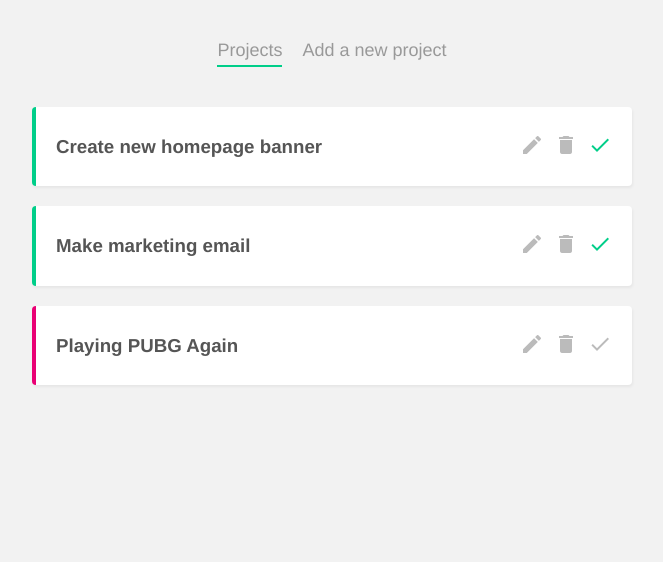
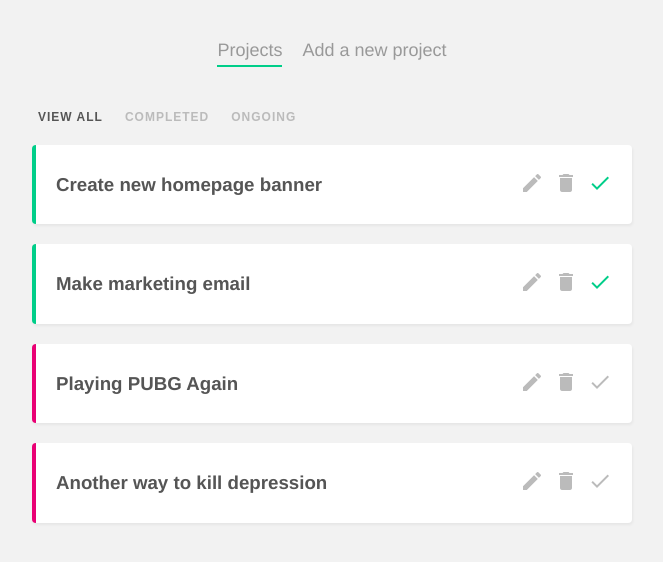
Before and after one commit to mic7x4/vue-js-3, a Vue app in the folder project-planner/: page / in a window 1280 px wide. Shown: the top 562 px of the page, without its empty margins (308-971 px from the left). Built offline with nearby package versions, Linux system fonts and the light colour scheme; data requests are answered from the project's data file.

Commit message:
adding filter navbar

```diff
--- a/project-planner/data/db.json
+++ b/project-planner/data/db.json
@@ -17,6 +17,12 @@
       "details": "Only 10 Min a day October then ",
       "complete": false,
       "id": 5
+    },
+    {
+      "title": "Another way to kill depression",
+      "details": "Eat well sleep well",
+      "complete": false,
+      "id": 6
     }
   ]
 }
--- /dev/null
+++ b/project-planner/src/components/FilterNav.vue
@@ -0,0 +1,53 @@
+<template>
+  <nav class="filter-nav">
+    <button
+    @click="updateFilter('all')"
+    :class="{active: current === 'all'}"
+    >
+        View All
+    </button>
+    <button
+    @click="updateFilter('completed')"
+    :class="{active: current === 'completed'}"
+    >
+        Completed
+    </button>
+    <button
+    @click="updateFilter('ongoing')"
+    :class="{active: current === 'ongoing'}"
+    >
+        Ongoing
+    </button>
+  </nav>
+</template>
+
+<script>
+import { tSMethodSignature } from '@babel/types';
+
+export default {
+    props:['current'],
+    methods:{
+        updateFilter(by){
+            this.$emit('filterChange', by)
+        }
+    }
+}
+</script>
+
+<style>
+    .filter-nav button {
+        background: none;
+        border: none;
+        color: #bbb;
+        outline: none;
+        font-size: 12px;
+        text-transform: uppercase;
+        margin-right: 10px;
+        letter-spacing: 1px;
+        font-weight: bold;
+        cursor: pointer;
+    }
+    .filter-nav button.active{
+        color: #555;
+    }
+</style>
--- a/project-planner/src/views/HomeView.vue
+++ b/project-planner/src/views/HomeView.vue
@@ -1,7 +1,8 @@
 <template>
   <div class="home">
+    <FilterNav @filterChange="current = $event" :current="current"/>
     <div v-if="projects.length">
-      <div v-for="project in projects" :key="project.id">
+      <div v-for="project in filteredProjects" :key="project.id">
         <SingleProject :project="project" @delete="handleDelete" @complete="handleComplete"/>
       </div>
     </div>
@@ -10,13 +11,15 @@
 
 <script>
 import SingleProject from '@/components/SingleProject.vue';
+import FilterNav from '@/components/FilterNav.vue';
 
 export default {
   name: 'HomeView',
-  components: { SingleProject },
+  components: { SingleProject, FilterNav, FilterNav },
   data(){
     return {
-      projects: []
+      projects: [],
+      current: 'all'
     }
   },
   mounted(){
@@ -37,6 +40,18 @@
       })
       p.complete = !p.complete
     }
+  },
+  computed:{
+    filteredProjects() {
+      if(this.current == 'completed'){
+        return this.projects.filter(project => project.complete)
+      }
+      if(this.current == 'ongoing'){
+        return this.projects.filter(project => !project.complete)
+      }
+      return this.projects
+    }
   }
+
 }
 </script>
```
